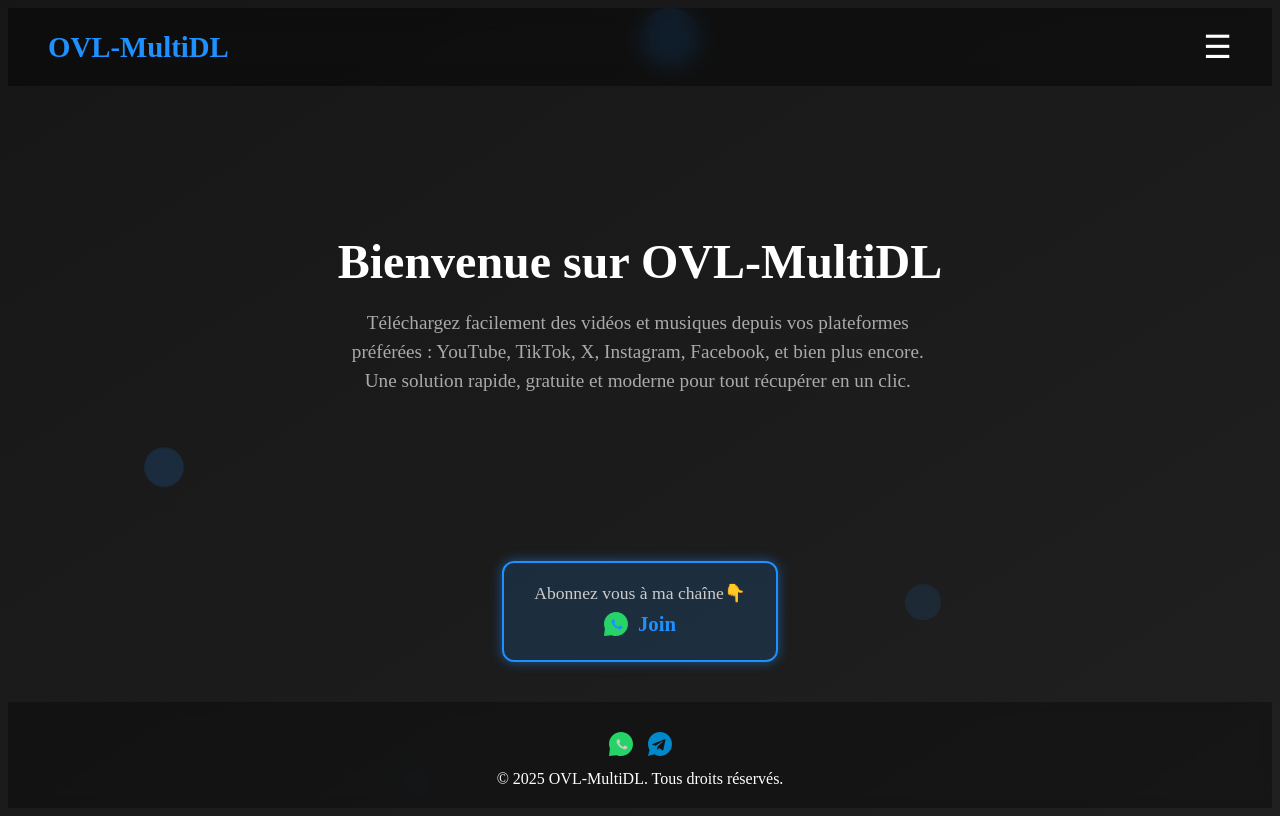
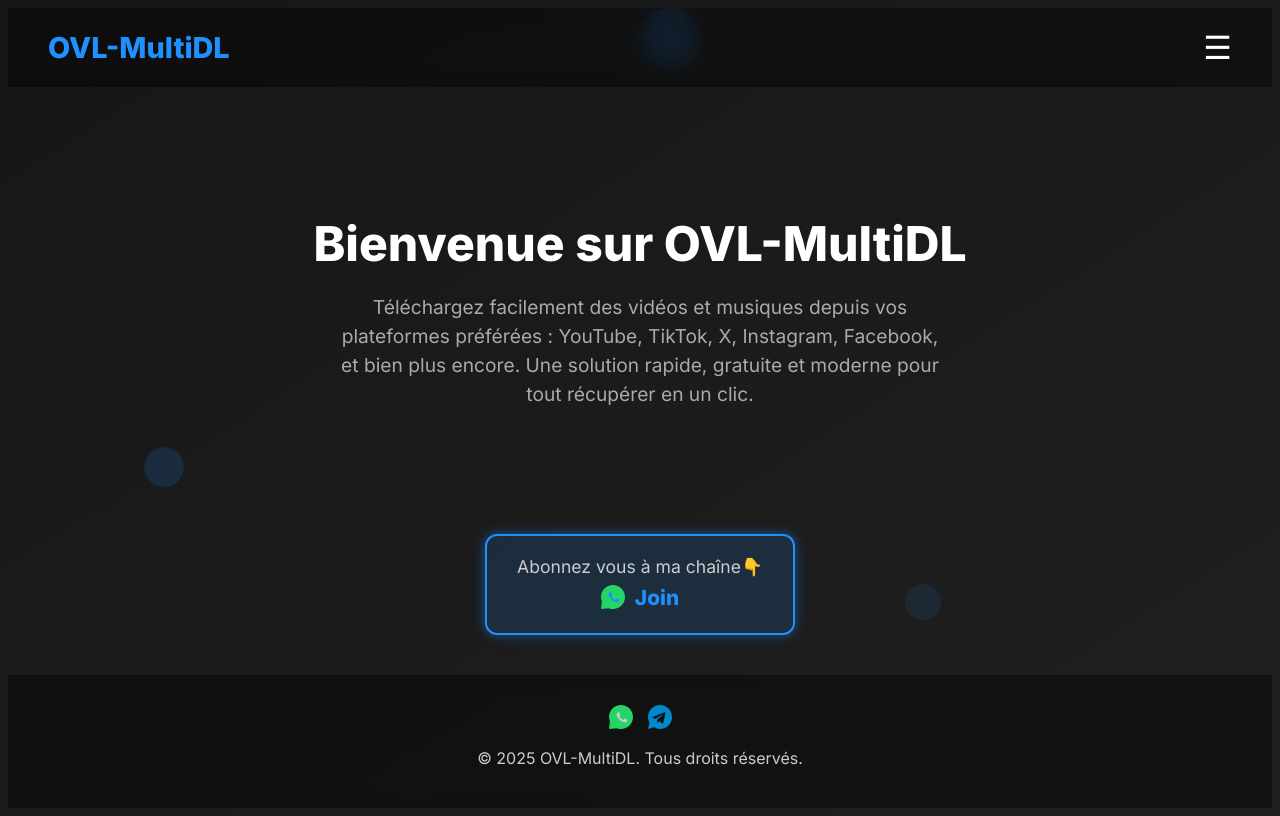
Before and after one commit to Ainz-devs/OVL-MultiDL, a website: page affichage/acceuil.html in a window 1280 px wide. Drawn offline with Linux system fonts and the light colour scheme.

Commit message:
Update acceuil.html

```diff
--- a/affichage/acceuil.html
+++ b/affichage/acceuil.html
@@ -13,7 +13,8 @@
       display: flex;
       flex-direction: column;
       position: relative;
-      overflow: hidden;
+      overflow-y: auto;
+      font-family: 'Inter', sans-serif;
     }
     .preloader {
       background: #000;
@@ -33,7 +34,6 @@
     .preloader.hide {
       opacity: 0;
       pointer-events: none;
-      transition: opacity 0.5s;
     }
     .loader {
       border: 5px solid #222;
@@ -101,7 +101,7 @@
       justify-content: center;
       align-items: center;
       text-align: center;
-      padding: 40px;
+      padding: 40px 20px;
       position: relative;
       z-index: 1;
     }
@@ -114,18 +114,20 @@
       max-width: 600px;
       line-height: 1.5;
       color: #aaa;
+      margin: 0 auto;
     }
     footer {
-      padding: 20px;
+      padding: 30px 20px 40px;
       text-align: center;
-      background: rgba(0, 0, 0, 0.3);
-      backdrop-filter: blur(5px);
+      background: rgba(0, 0, 0, 0.4);
+      backdrop-filter: blur(8px);
+      color: #ccc;
     }
     .footer-icons {
       display: flex;
       justify-content: center;
       gap: 15px;
-      margin-top: 10px;
+      margin-bottom: 15px;
     }
     .footer-icons a {
       color: #ccc;
@@ -147,6 +149,7 @@
       width: 100%;
       height: 100%;
       z-index: 0;
+      pointer-events: none;
       overflow: hidden;
     }
     .background-anim span {
@@ -162,10 +165,6 @@
       50% {opacity: 1;}
       100% {transform: translateY(-100vh) scale(1.2); opacity: 0;}
     }
-    @media (max-width: 600px) {
-      h1 { font-size: 2rem; }
-      p { font-size: 1rem; }
-    }
     .whatsapp-channel {
       background: rgba(30, 144, 255, 0.15);
       border: 2px solid #1e90ff;
@@ -176,20 +175,18 @@
       text-align: center;
       box-shadow: 0 0 12px rgba(30,144,255,0.5);
       transition: box-shadow 0.3s ease;
-      cursor: pointer;
-      user-select: none;
     }
     .whatsapp-channel:hover {
       box-shadow: 0 0 20px rgba(30,144,255,0.8);
     }
     .whatsapp-channel a {
-      text-decoration: none;
+      display: inline-flex;
+      align-items: center;
+      gap: 10px;
       color: #1e90ff;
       font-weight: 700;
       font-size: 1.3rem;
-      display: inline-flex;
-      align-items: center;
-      gap: 10px;
+      text-decoration: none;
       transition: color 0.3s ease;
     }
     .whatsapp-channel a:hover {
@@ -210,7 +207,9 @@
       color: #ccc;
       font-weight: 500;
     }
-    @media (max-width: 480px) {
+    @media (max-width: 600px) {
+      h1 { font-size: 2rem; }
+      p { font-size: 1rem; }
       .whatsapp-channel {
         max-width: 90%;
         padding: 15px 20px;
@@ -254,10 +253,10 @@
       </p>
     </div>
   </main>
-  <div class="whatsapp-channel" onclick="window.open('https://whatsapp.com/channel/0029VayTmvxHltYGCm0J7P0A', '_blank')">
+  <div class="whatsapp-channel">
     <div class="text">Abonnez vous à ma chaîne👇</div>
-    <a href="https://whatsapp.com/channel/0029VayTmvxHltYGCm0J7P0A" target="_blank" rel="noopener noreferrer" aria-label="WhatsApp Channel Link">
-      <svg xmlns="http://www.w3.org/2000/svg" viewBox="0 0 32 32" aria-hidden="true" focusable="false"><path d="M16 0C7.163 0 0 7.163 0 16a15.89 15.89 0 001.223 6.086L0 32l10.152-1.15A15.91 15.91 0 0016 32c8.837 0 16-7.163 16-16S24.837 0 16 0z" fill="#25D366"/><path d="M23.803 19.165c-.354-.177-2.097-1.035-2.421-1.153-.324-.118-.56-.177-.796.178-.237.355-.916 1.152-1.122 1.39-.206.237-.412.266-.766.089-.354-.177-1.494-.55-2.843-1.754-1.05-.936-1.758-2.089-1.964-2.444-.206-.355-.022-.547.154-.723.158-.158.354-.412.531-.619.177-.206.237-.355.355-.59.118-.237.059-.443-.03-.619-.089-.177-.796-1.92-1.09-2.626-.287-.689-.578-.59-.796-.599-.206-.01-.443-.012-.679-.012-.237 0-.619.089-.943.443s-1.239 1.21-1.239 2.955 1.267 3.426 1.444 3.663c.177.237 2.5 3.815 6.055 5.345.847.365 1.506.583 2.02.747.847.269 1.616.231 2.225.14.679-.101 2.097-.858 2.394-1.688.296-.83.296-1.54.207-1.688-.089-.148-.324-.237-.678-.414z"/></svg>
+    <a href="https://whatsapp.com/channel/0029VayTmvxHltYGCm0J7P0A" target="_blank" rel="noopener noreferrer">
+      <svg xmlns="http://www.w3.org/2000/svg" viewBox="0 0 32 32"><path d="M16 0C7.163 0 0 7.163 0 16a15.89 15.89 0 001.223 6.086L0 32l10.152-1.15A15.91 15.91 0 0016 32c8.837 0 16-7.163 16-16S24.837 0 16 0z" fill="#25D366"/><path d="M23.803 19.165c-.354-.177-2.097-1.035-2.421-1.153-.324-.118-.56-.177-.796.178-.237.355-.916 1.152-1.122 1.39-.206.237-.412.266-.766.089-.354-.177-1.494-.55-2.843-1.754-1.05-.936-1.758-2.089-1.964-2.444-.206-.355-.022-.547.154-.723.158-.158.354-.412.531-.619.177-.206.237-.355.355-.59.118-.237.059-.443-.03-.619-.089-.177-.796-1.92-1.09-2.626-.287-.689-.578-.59-.796-.599-.206-.01-.443-.012-.679-.012-.237 0-.619.089-.943.443s-1.239 1.21-1.239 2.955 1.267 3.426 1.444 3.663c.177.237 2.5 3.815 6.055 5.345.847.365 1.506.583 2.02.747.847.269 1.616.231 2.225.14.679-.101 2.097-.858 2.394-1.688.296-.83.296-1.54.207-1.688-.089-.148-.324-.237-.678-.414z"/></svg>
       Join
     </a>
   </div>
@@ -266,7 +265,7 @@
       <a href="https://wa.me/22651463203" aria-label="WhatsApp"><svg xmlns="http://www.w3.org/2000/svg" viewBox="0 0 32 32"><path d="M16 0C7.163 0 0 7.163 0 16a15.89 15.89 0 001.223 6.086L0 32l10.152-1.15A15.91 15.91 0 0016 32c8.837 0 16-7.163 16-16S24.837 0 16 0z" fill="#25D366"/><path d="M23.803 19.165c-.354-.177-2.097-1.035-2.421-1.153-.324-.118-.56-.177-.796.178-.237.355-.916 1.152-1.122 1.39-.206.237-.412.266-.766.089-.354-.177-1.494-.55-2.843-1.754-1.05-.936-1.758-2.089-1.964-2.444-.206-.355-.022-.547.154-.723.158-.158.354-.412.531-.619.177-.206.237-.355.355-.59.118-.237.059-.443-.03-.619-.089-.177-.796-1.92-1.09-2.626-.287-.689-.578-.59-.796-.599-.206-.01-.443-.012-.679-.012-.237 0-.619.089-.943.443s-1.239 1.21-1.239 2.955 1.267 3.426 1.444 3.663c.177.237 2.5 3.815 6.055 5.345.847.365 1.506.583 2.02.747.847.269 1.616.231 2.225.14.679-.101 2.097-.858 2.394-1.688.296-.83.296-1.54.207-1.688-.089-.148-.324-.237-.678-.414z"/></svg></a>
       <a href="https://t.me/ainz_45t" aria-label="Telegram"><svg xmlns="http://www.w3.org/2000/svg" viewBox="0 0 32 32"><path fill="#0088cc" d="M16 0C7.163 0 0 7.163 0 16c0 2.843.743 5.508 2.034 7.836L0 32l8.464-2.236A15.91 15.91 0 0016 32c8.837 0 16-7.163 16-16S24.837 0 16 0zm7.163 11.042l-2.692 12.72c-.2.9-.73 1.11-1.48.69l-4.08-3.006-1.965 1.89c-.217.217-.4.4-.82.4l.295-4.197 7.64-6.908c.333-.3-.073-.47-.515-.17l-9.45 5.97-4.072-1.27c-.89-.28-.9-.89.187-1.32l15.936-6.15c.733-.27 1.372.17 1.136 1.05z"/></svg></a>
     </div>
-    <div style="margin-top: 10px;">&copy; 2025 OVL-MultiDL. Tous droits réservés.</div>
+    <div>&copy; 2025 OVL-MultiDL. Tous droits réservés.</div>
   </footer>
   <script>
     function toggleMenu() {
@@ -276,11 +275,10 @@
     function navigate(page) {
       window.location.href = page;
     }
-
     window.addEventListener('DOMContentLoaded', function () {
       setTimeout(function () {
         document.getElementById('preloader').classList.add('hide');
-      }, 3000);
+      }, 1000);
     });
   </script>
 </body>
```
